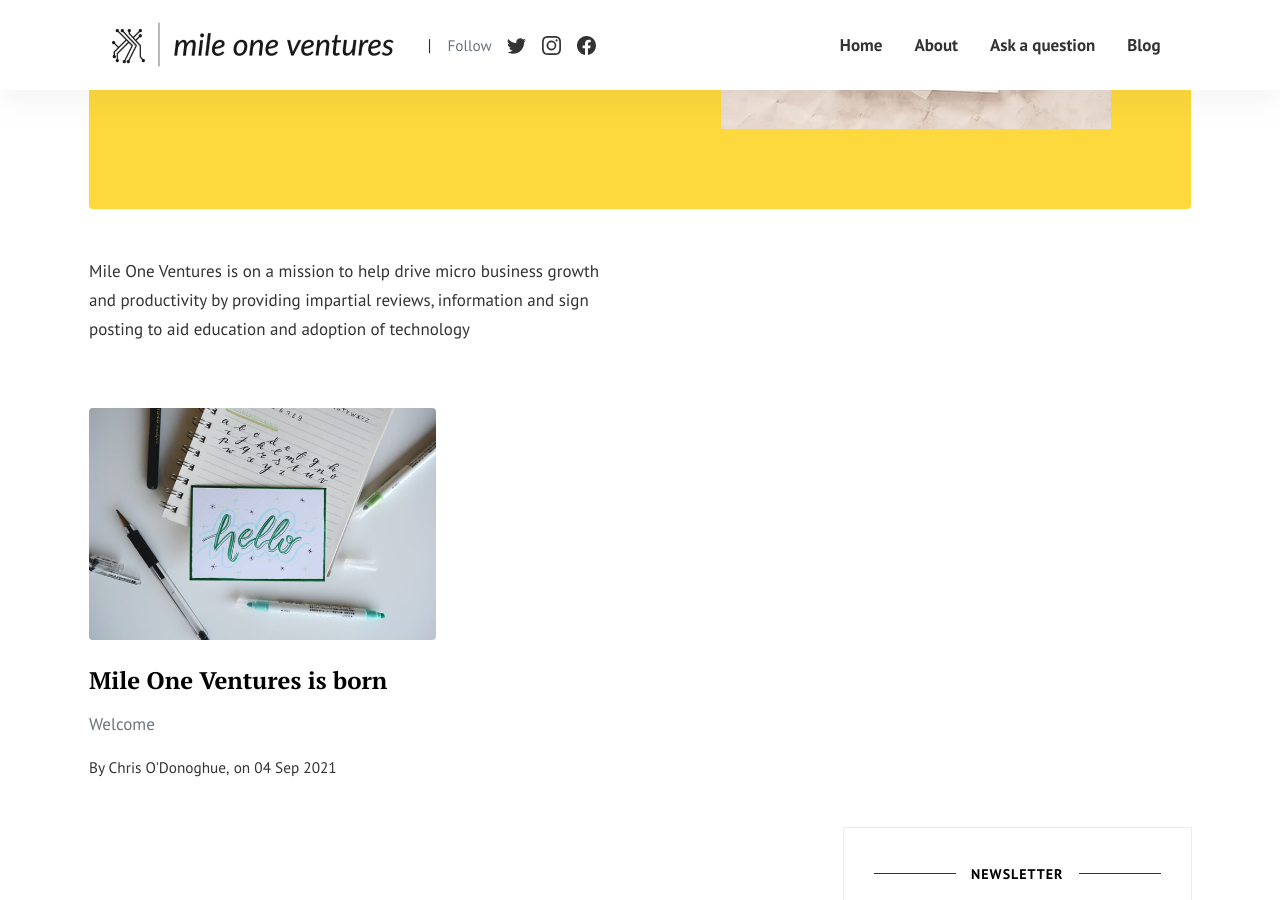
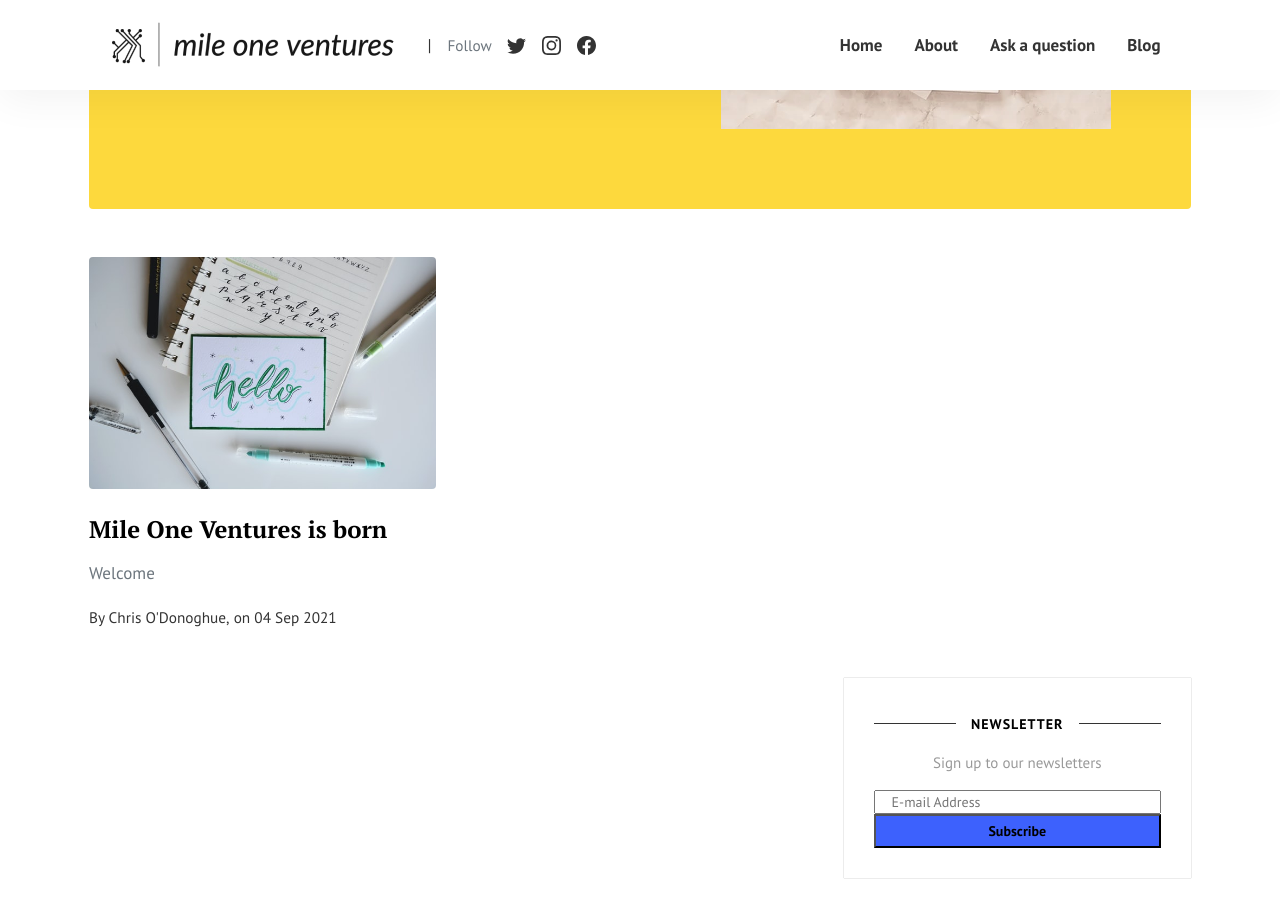
Before and after one commit to mile-one-ventures/mile-one-ventures.github.io, a Jekyll site: the page built from index.html, in a window 1280 px wide and 900 px high, scrolled down 325 px. Built offline with Jekyll 4.4.1, drawn with Linux system fonts in a browser that asks for light colours; the list of posts is cut into pages by our own code; comment, search, counter and statistics services are not loaded.

Commit message:
Update index.html

```diff
--- a/index.html
+++ b/index.html
@@ -20,14 +20,6 @@ background: '/img/bg-index.jpg'
   </div>
 </div>
 {% endif %}
-
-<!-- Intro paragraph
-================================================== -->
-<section class="row">
-  <div class="col-md-6 mb-5">
-<p>Mile One Ventures is on a mission to help drive micro business growth and productivity by providing impartial reviews, information and sign posting to aid education and adoption of technology</p>
-</div>
-    </section>
 
 <!-- Featured
 ================================================== -->
```
